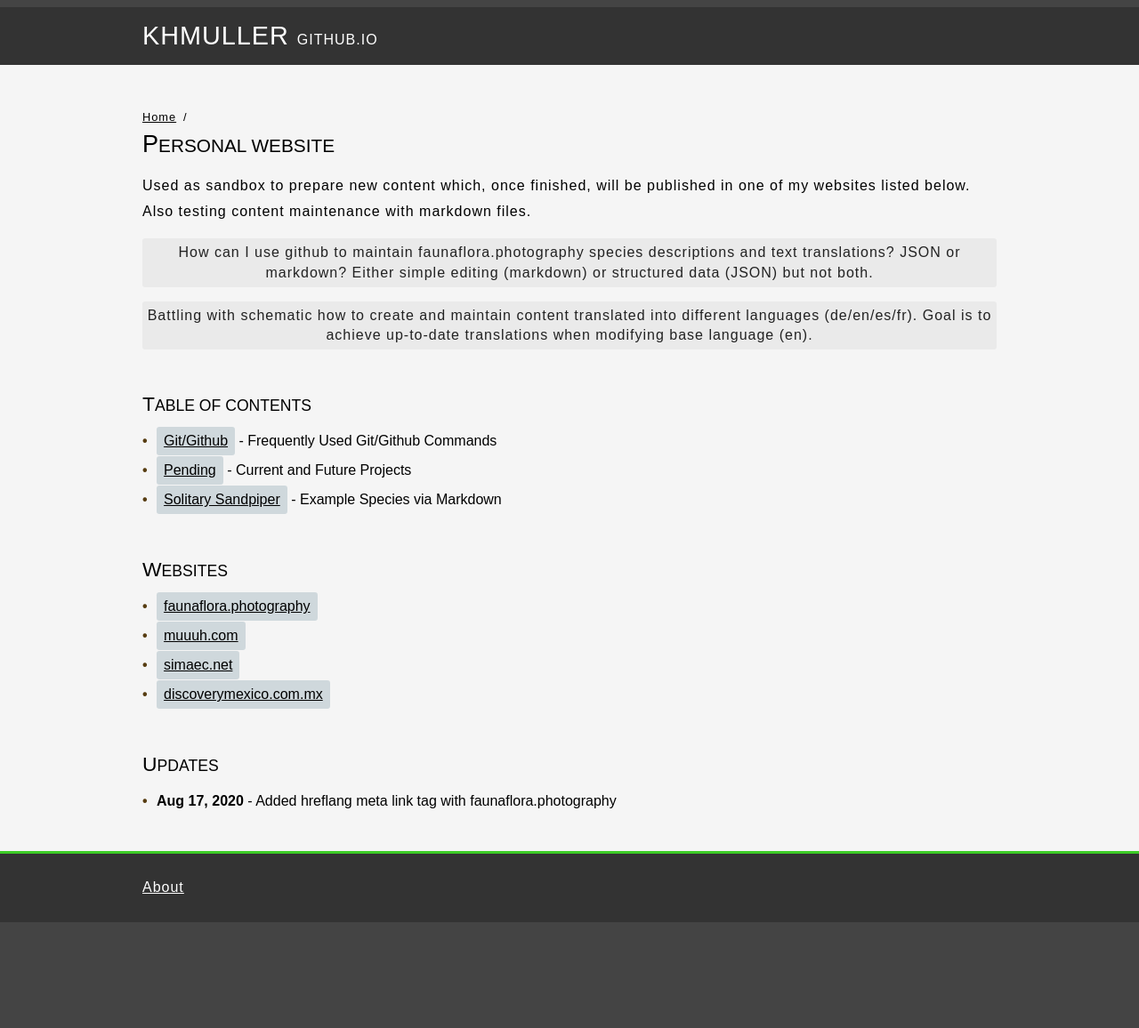
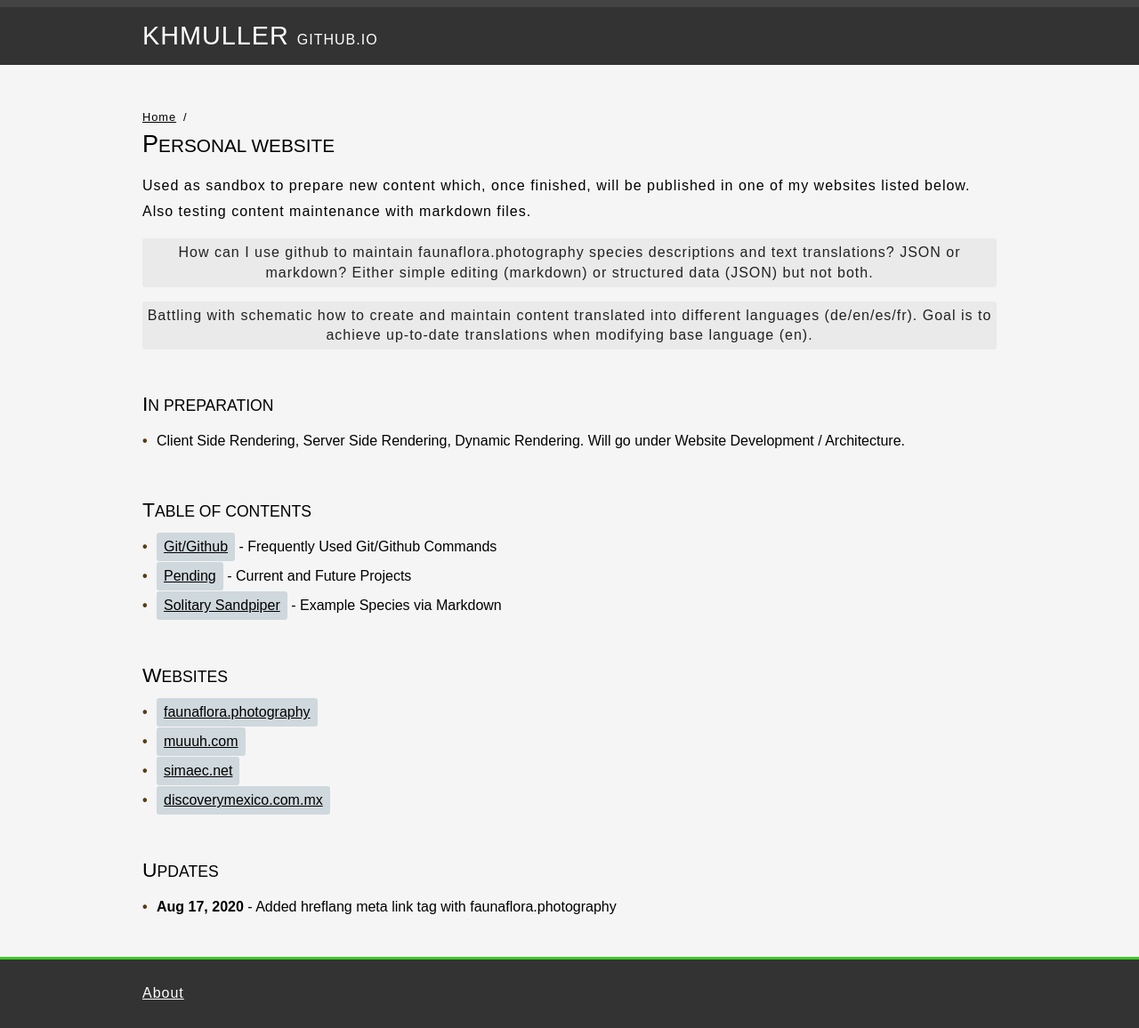
Before and after one commit to KHMuller/khmuller.github.io, a Jekyll site: the page built from index.md, in a window 1280 px wide. Shown: the whole page at 89% size. Built offline with Jekyll 4.4.1, drawn with Linux system fonts in a browser that asks for light colours; before the commit the page ends 1037 px from its top, so only the background shows below that.

Commit message:
Update index.md

```diff
--- a/index.md
+++ b/index.md
@@ -15,6 +15,10 @@ How can I use github to maintain faunaflora.photography species descriptions and
 {:.enhanced}
 Battling with schematic how to create and maintain content translated into different languages (de/en/es/fr). Goal is to achieve up-to-date translations when modifying base language (en).
 
+### In Preparation
+
+- Client Side Rendering, Server Side Rendering, Dynamic Rendering. Will go under Website Development / Architecture.
+
 ### Table of Contents
 
 - [Git/Github](/github/ "Frequently Used Git/Github Commands") - Frequently Used Git/Github Commands
```
